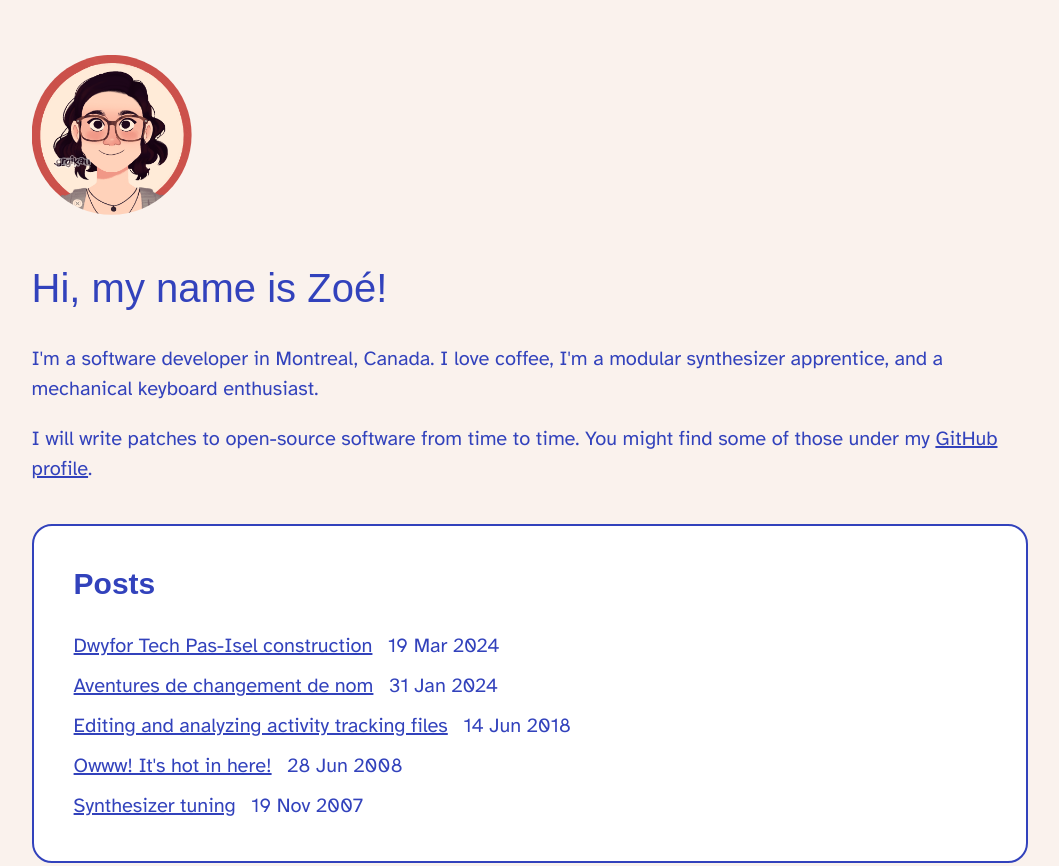
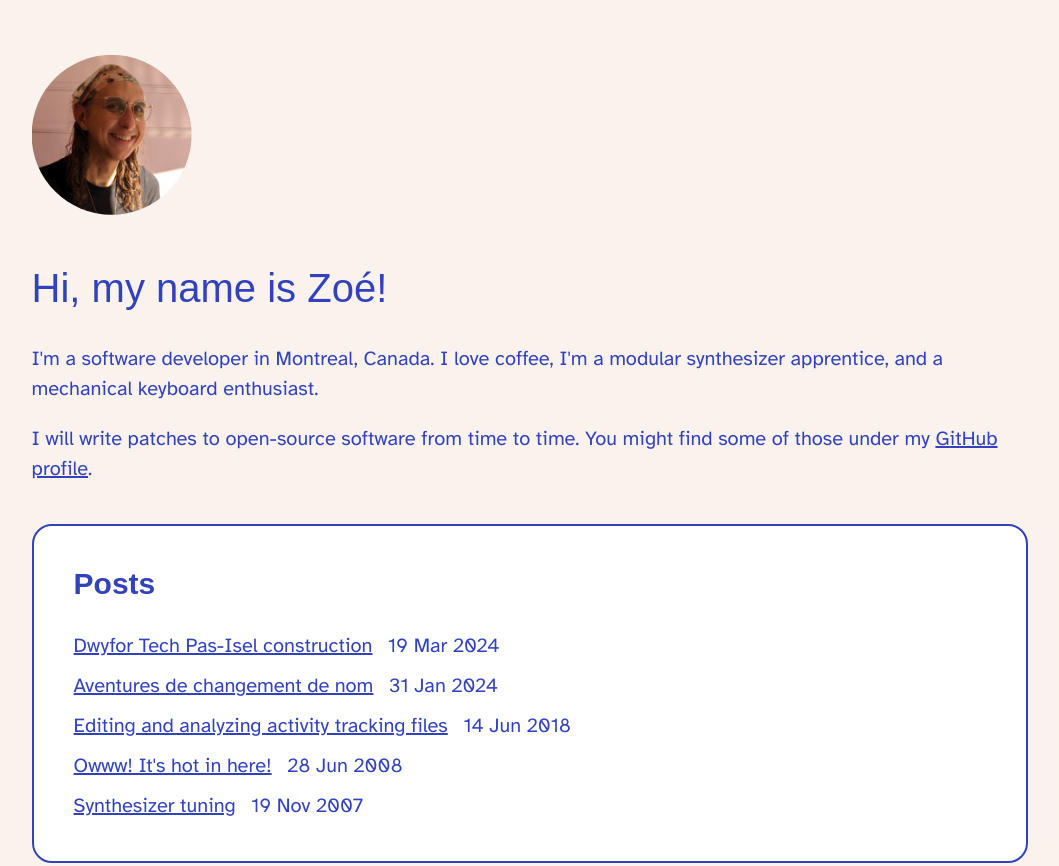
Before and after one commit to zoeisnowooze/zoeisnowooze.github.io, an Eleventy site: page index.njk in a window 1280 px wide. Shown: the top 866 px of the page, without its empty margins (110-1169 px from the left). Built offline with nearby package versions, Linux system fonts and the light colour scheme; Eleventy itself is replaced by a stand-in of ours; files that its build step writes are made by us from their sources; a web font is replaced by a local one; what markdown-it-attrs would draw is missing.

Commit message:
Refresh avatar image

```diff
--- a/_includes/layouts/base.njk
+++ b/_includes/layouts/base.njk
@@ -8,7 +8,7 @@
     <meta property="og:title" content="{{ title or renderData.title or metadata.title | escape }}">
     <meta property="og:url" content="{{ page.url | escape }}">
     <meta property="og:description" content="{{ description or renderData.description | escape }}">
-    <meta property="og:image" content="/img/avatar.png">
+    <meta property="og:image" content="/img/avatar.jpg">
     <meta property="og:type" content="article">
     <link type="text/plain" rel="author" href="/humans.txt" />
     <link rel="stylesheet" href="{{ '/css/index.css' | url }}">
--- a/index.njk
+++ b/index.njk
@@ -14,7 +14,7 @@
         <h1>
           <a href="/">
             <picture class="avatar">
-              <img src="img/avatar.png" alt="Zoe's avatar">
+              <img src="img/avatar.jpg" alt="Zoe's avatar">
             </picture>
           </a>
         </h1>
```
Also changed, not shown: img/avatar.jpg (added), img/avatar.png (deleted).
